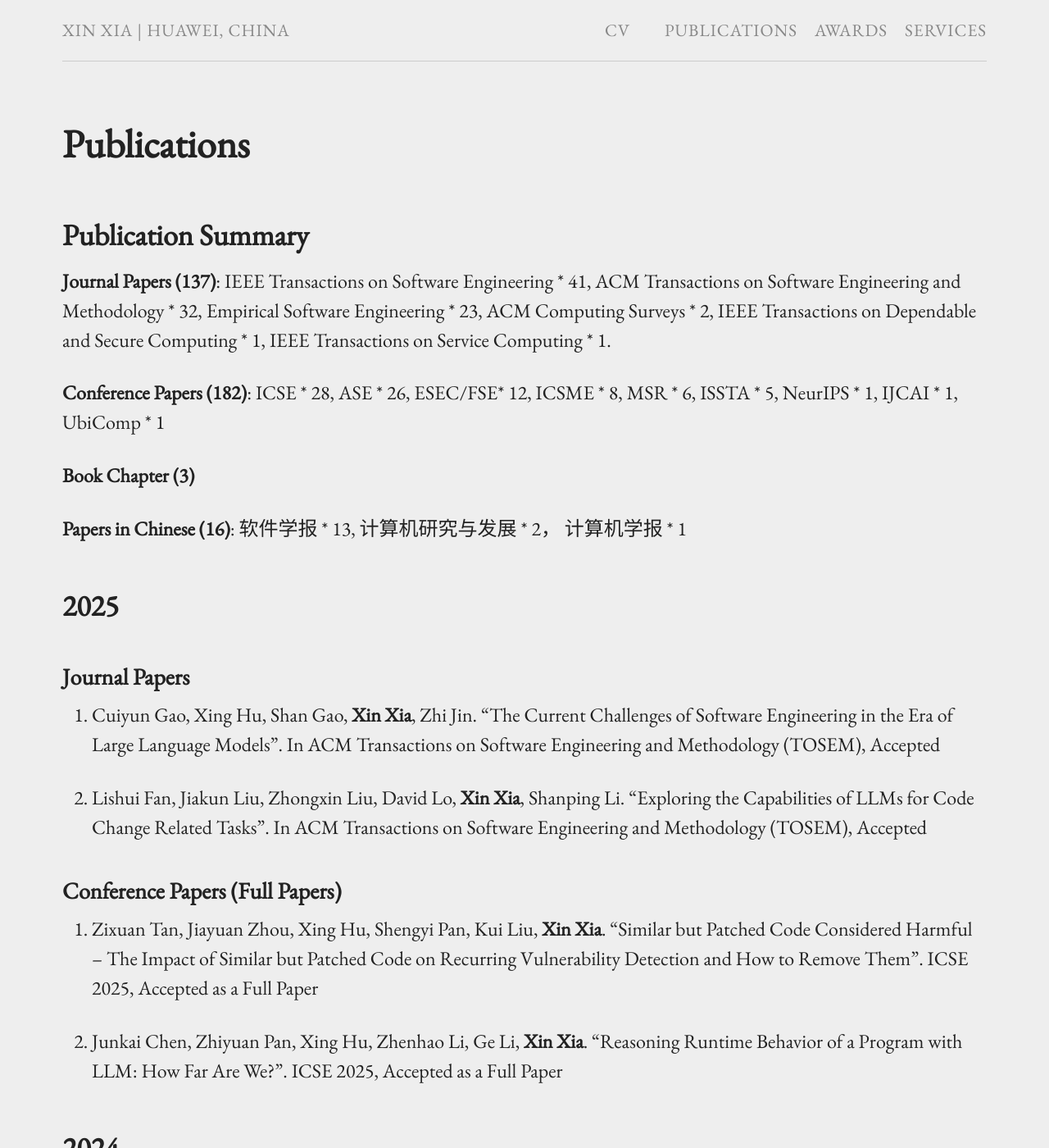
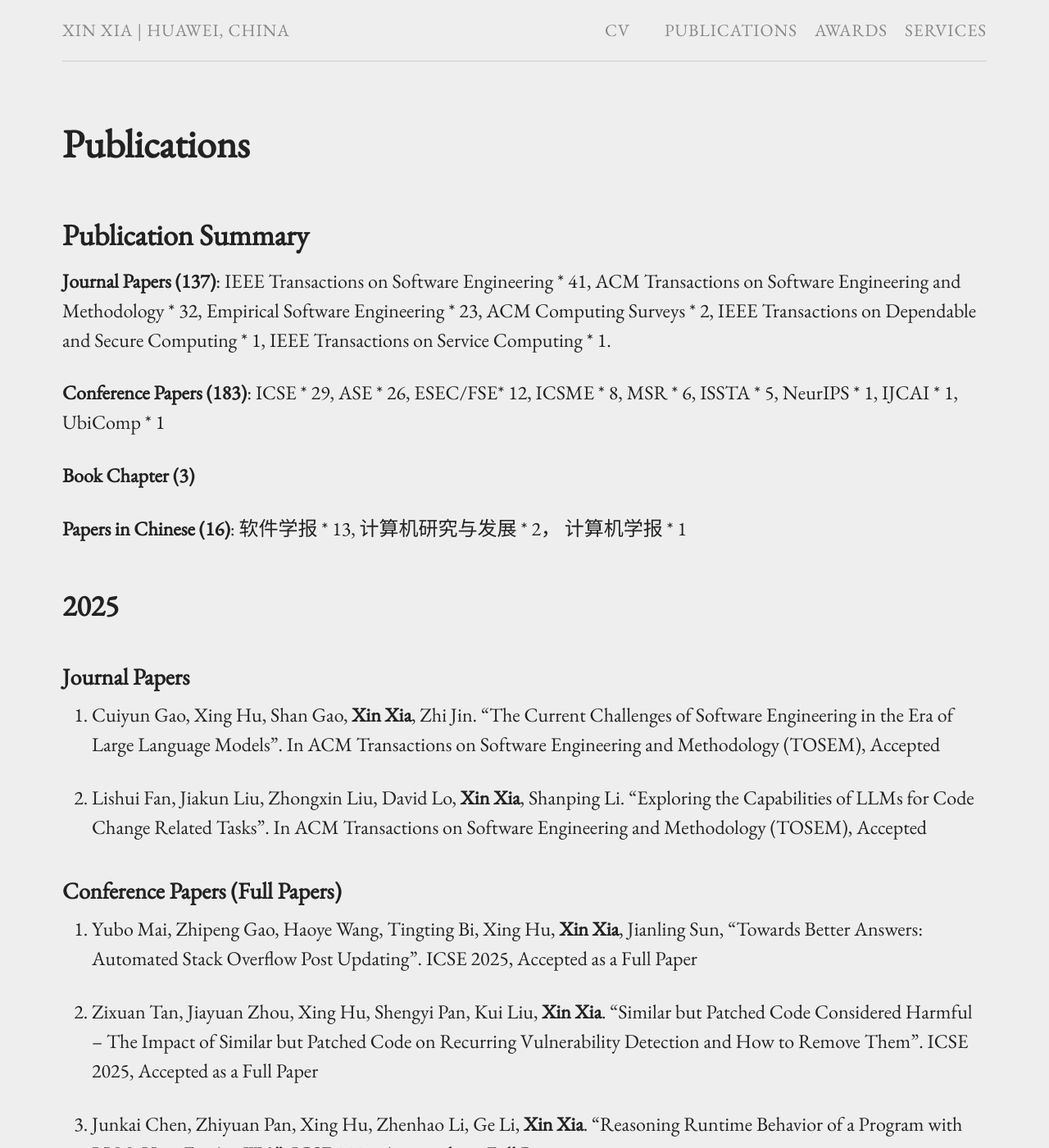
Before and after one commit to xin-xia/xin-xia.github.io, a Jekyll site: the page built from publication.md, in a window 1280 px wide and 1400 px high. Shown: the whole window at 82% size. Built offline with Jekyll 4.4.1, drawn with Linux system fonts in a browser that asks for light colours; our own code applies the rules of GitHub Pages for plain Markdown files.

Commit message:
Update publication.md

```diff
--- a/publication.md
+++ b/publication.md
@@ -8,7 +8,7 @@ permalink: /publication/
 
 <strong>Journal Papers (137)</strong>: IEEE Transactions on Software Engineering * 41,  ACM Transactions on Software Engineering and Methodology * 32, Empirical Software Engineering * 23,  ACM Computing Surveys * 2, IEEE  Transactions on Dependable and Secure Computing * 1, IEEE Transactions on Service Computing * 1.
 
-<strong>Conference Papers (182)</strong>: ICSE * 28, ASE * 26, ESEC/FSE* 12, ICSME * 8, MSR * 6,  ISSTA * 5, NeurIPS * 1, IJCAI * 1, UbiComp * 1
+<strong>Conference Papers (183)</strong>: ICSE * 29, ASE * 26, ESEC/FSE* 12, ICSME * 8, MSR * 6,  ISSTA * 5, NeurIPS * 1, IJCAI * 1, UbiComp * 1
 
 <strong>Book Chapter (3) </strong>
 
@@ -23,6 +23,8 @@ permalink: /publication/
 136. Lishui Fan, Jiakun Liu, Zhongxin Liu, David Lo, <strong>Xin Xia</strong>, Shanping Li. "Exploring the Capabilities of LLMs for Code Change Related Tasks". In ACM Transactions on Software Engineering and Methodology (TOSEM), Accepted <br />
 
 ### Conference Papers (Full Papers)
+
+183. Yubo Mai, Zhipeng Gao, Haoye Wang, Tingting Bi, Xing Hu, <strong>Xin Xia</strong>, Jianling Sun, "Towards Better Answers: Automated Stack Overflow Post Updating". ICSE 2025, Accepted as a Full Paper <br />
 
 182. Zixuan Tan, Jiayuan Zhou, Xing Hu, Shengyi Pan, Kui Liu, <strong>Xin Xia</strong>. "Similar but Patched Code Considered Harmful -- The Impact of Similar but Patched Code on Recurring Vulnerability Detection and How to Remove Them". ICSE 2025, Accepted as a Full Paper <br />
 
```
